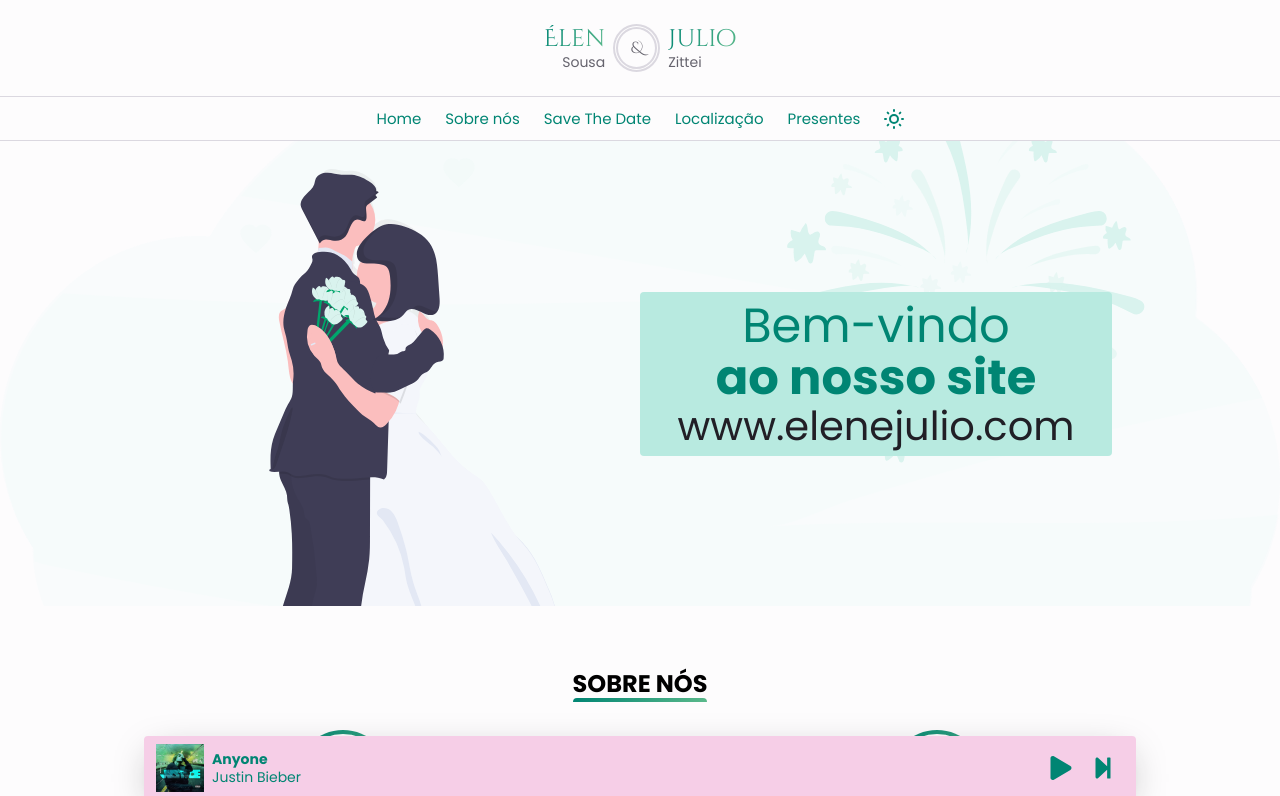
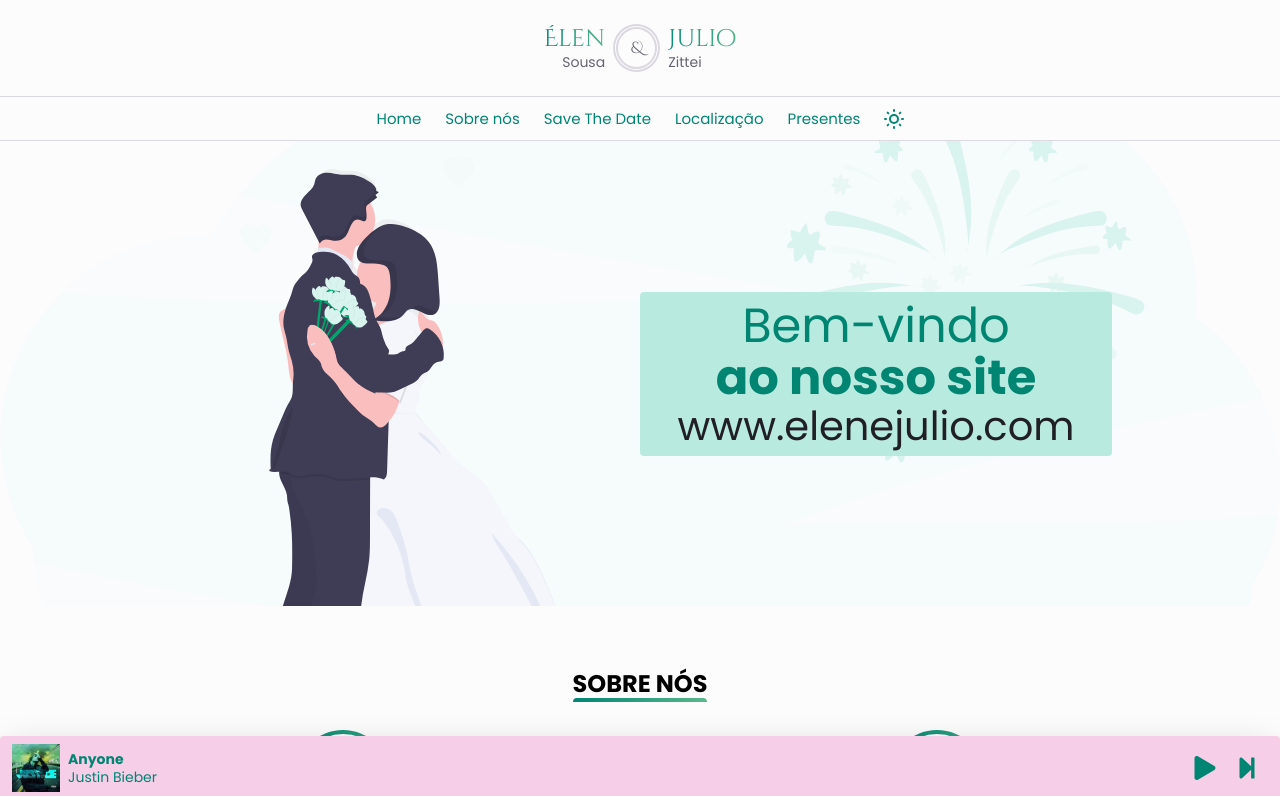
Before and after one commit to JulioZittei/our-wedding, a Next.js app: page / in a window 1280 px wide. Shown: the top 796 px of the page. Built offline with nearby package versions, Linux system fonts and the light colour scheme.

Commit message:
Refactor Player styles

```diff
--- a/src/styles/components/PlayerCss.ts
+++ b/src/styles/components/PlayerCss.ts
@@ -8,19 +8,21 @@ export const Root = css({
   left: 0,
   width: '100%',
   zIndex: 9999,
-});
 
-export const Container = css({
-  ...ContainerCss,
-  alignItems: 'center',
-  justifyContent: 'space-between',
   backgroundColor: '$pink5',
-  // opacity: 0.95,
   borderRadius: 4,
 
   boxShadow: '0px 10px 38px -10px rgba(22, 23, 24, 0.35), 0px 10px 20px -15px rgba(22, 23, 24, 0.2)',
   pdy: '$space8',
   pdx: '$space12',
+});
+
+export const Container = css({
+  display: 'flex',
+  width: '100%',
+
+  alignItems: 'center',
+  justifyContent: 'space-between',
 });
 
 export const InfoSection = css({
```
